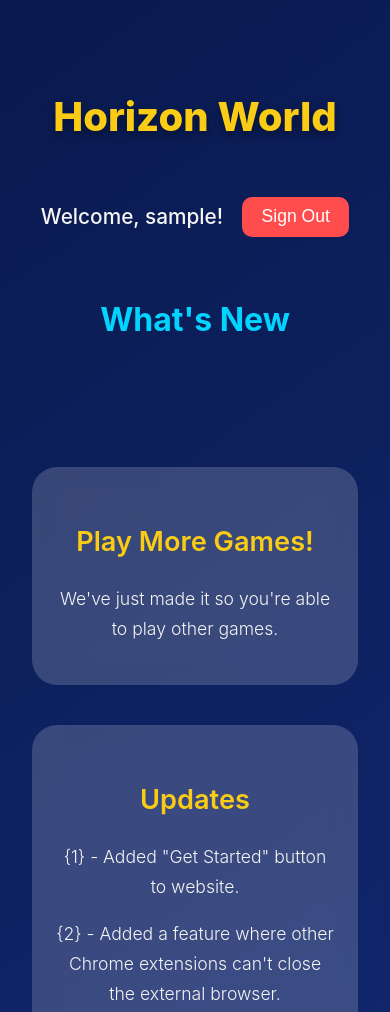
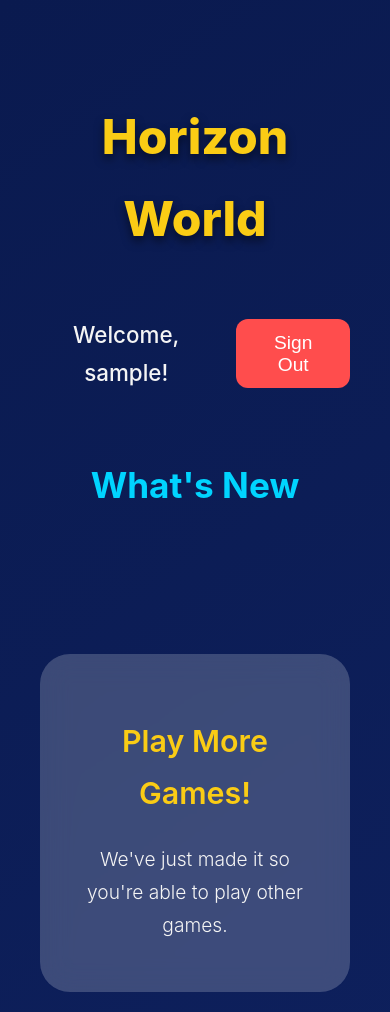
Before and after one commit to silentalex1/horizonworld, a plain HTML site: page lobby/index.html in a window 390 px wide. Shown: the top 1012 px of the page. Drawn offline with nearby package versions, Linux system fonts and the light colour scheme; sample sign-in values are in the browser's storage.

Commit message:
Update index.html

```diff
--- a/lobby/index.html
+++ b/lobby/index.html
@@ -5,10 +5,192 @@
     <meta name="viewport" content="width=device-width, initial-scale=1.0">
     <meta name="description" content="Horizon World Lobby">
     <title>Horizon World - Lobby</title>
-    <link rel="stylesheet" href="/css/style.css">
     <script src="https://cdnjs.cloudflare.com/ajax/libs/gsap/3.12.5/gsap.min.js"></script>
-    <script src="/js/backend.js"></script>
-    <script src="/js/script.js"></script>
+    <style>
+        * {
+            box-sizing: border-box;
+        }
+
+        body {
+            margin: 0;
+            font-family: 'Inter', sans-serif;
+            background: linear-gradient(145deg, #0a1a4f, #112568);
+            color: #f5f5f5;
+            overflow-x: hidden;
+            line-height: 1.7;
+        }
+
+        .container {
+            max-width: 1600px;
+            margin: 0 auto;
+            padding: 4rem 2.5rem;
+            text-align: center;
+        }
+
+        header {
+            display: flex;
+            justify-content: space-between;
+            align-items: center;
+            margin-bottom: 3rem;
+        }
+
+        header h1 {
+            font-size: 5rem;
+            font-weight: 800;
+            color: #facc15;
+            text-shadow: 0 5px 10px rgba(0, 0, 0, 0.5);
+        }
+
+        .user-info {
+            display: flex;
+            align-items: center;
+            gap: 1.5rem;
+        }
+
+        .user-info span {
+            font-size: 1.4rem;
+            font-weight: 500;
+        }
+
+        .user-info button {
+            background: #ff4d4d;
+            color: #fff;
+            border: none;
+            padding: 0.8rem 1.5rem;
+            border-radius: 12px;
+            cursor: pointer;
+            font-size: 1.2rem;
+            transition: all 0.3s ease;
+        }
+
+        .user-info button:hover {
+            background: #ff1a1a;
+        }
+
+        .news {
+            margin: 4rem 0;
+        }
+
+        .news h2 {
+            font-size: 3.2rem;
+            font-weight: 700;
+            color: #00d4ff;
+            margin-bottom: 3rem;
+        }
+
+        .news-item {
+            background: rgba(255, 255, 255, 0.2);
+            padding: 3rem;
+            border-radius: 30px;
+            margin-bottom: 3rem;
+            backdrop-filter: blur(15px);
+            transition: transform 0.3s ease;
+        }
+
+        .news-item:hover {
+            transform: translateY(-12px);
+        }
+
+        .news-item h3 {
+            font-size: 2.2rem;
+            font-weight: 600;
+            color: #facc15;
+            margin-bottom: 1.5rem;
+        }
+
+        .news-item p {
+            font-size: 1.4rem;
+            font-weight: 300;
+        }
+
+        .start-btn {
+            background: #facc15;
+            color: #0a1a4f;
+            border: none;
+            padding: 1.8rem 6rem;
+            font-size: 1.8rem;
+            font-weight: 600;
+            border-radius: 70px;
+            cursor: pointer;
+            transition: all 0.3s ease;
+            box-shadow: 0 8px 20px rgba(0, 0, 0, 0.5);
+        }
+
+        .start-btn:hover {
+            background: #eab308;
+            transform: scale(1.12);
+            box-shadow: 0 12px 30px rgba(0, 0, 0, 0.6);
+        }
+
+        @media (max-width: 768px) {
+            header {
+                flex-direction: column;
+                gap: 1.5rem;
+            }
+
+            header h1 {
+                font-size: 4rem;
+            }
+
+            .news h2 {
+                font-size: 2.8rem;
+            }
+
+            .news-item h3 {
+                font-size: 1.9rem;
+            }
+
+            .news-item p {
+                font-size: 1.2rem;
+            }
+
+            .start-btn {
+                padding: 1.5rem 5rem;
+                font-size: 1.5rem;
+            }
+        }
+
+        @media (max-width: 480px) {
+            header h1 {
+                font-size: 3rem;
+            }
+
+            .news h2 {
+                font-size: 2.2rem;
+            }
+
+            .news-item {
+                padding: 2rem;
+            }
+
+            .start-btn {
+                padding: 1.2rem 4rem;
+                font-size: 1.3rem;
+            }
+        }
+    </style>
+    <script>
+        document.addEventListener('DOMContentLoaded', () => {
+            const user = localStorage.getItem('username');
+            if (!user) {
+                window.location.href = '/index.html';
+                return;
+            }
+            document.getElementById('welcomeUser').textContent = `Welcome, ${user}!`;
+            gsap.from('header h1', { duration: 1.5, y: -90, opacity: 0, ease: 'power4.out' });
+            gsap.from('.user-info', { duration: 1.5, x: 70, opacity: 0, ease: 'power4.out', delay: 0.5 });
+            gsap.from('.news-item', { duration: 1.4, y: 90, opacity: 0, stagger: 0.5, ease: 'power4.out', delay: 0.9 });
+            gsap.from('.start-btn', { duration: 1.5, scale: 0, ease: 'elastic.out(1, 0.3)', delay: 1.7 });
+            document.querySelector('.start-btn').addEventListener('click', () => {
+                window.open('/browser.html', '_blank', 'width=1200,height=1000');
+            });
+            document.getElementById('signOutBtn').addEventListener('click', () => {
+                localStorage.removeItem('username');
+                localStorage.removeItem('password');
+                window.location.href = '/index.html';
+            });
+        });
+    </script>
 </head>
 <body>
     <div class="container">
```
